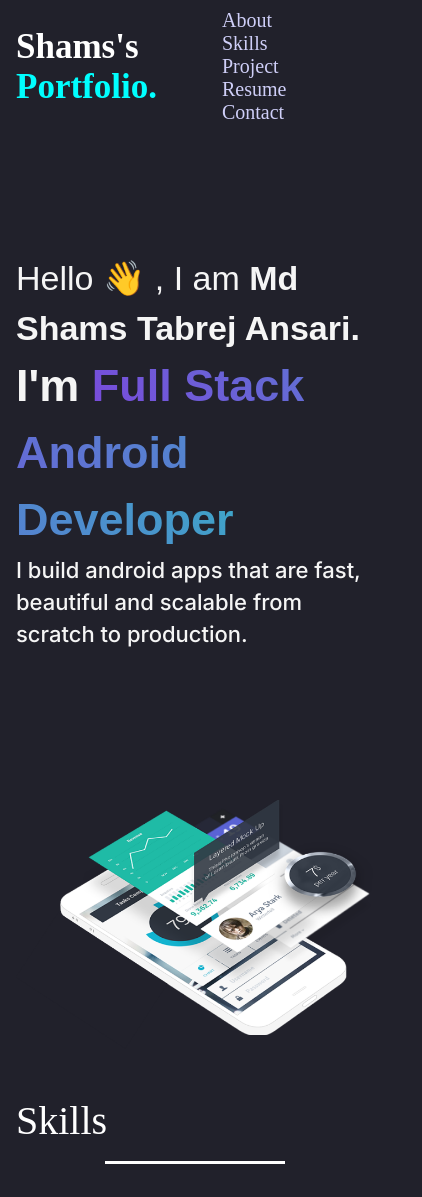
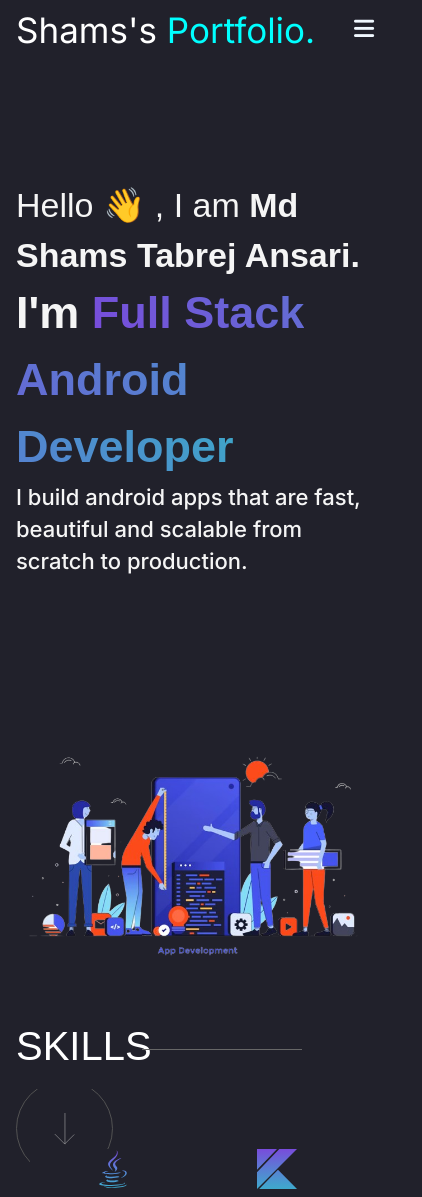
Before and after one commit to Shams66789/Shams66789.github.io, a plain HTML site: page index.html in a window 390 px wide. Shown: the part 20-1217 px from the top of the page, 422 px wide, since content can reach past the window. Drawn offline with nearby package versions, Linux system fonts and the light colour scheme; a web font is replaced by a local one.

Commit message:
design modification with improve functionlity

```diff
--- a/index.html
+++ b/index.html
@@ -8,6 +8,7 @@
     <script src="https://kit.fontawesome.com/b9bb972247.js" crossorigin="anonymous"></script>
     <script src="https://code.jquery.com/jquery-3.6.0.min.js"></script>
     <link rel="stylesheet" href="styles.css">
+    <script src="script.js"></script>
 </head>
 <body>
     <nav class="navbar">
@@ -36,15 +37,18 @@
                     <div class="text-3">I build android apps that are fast, beautiful and scalable from scratch to production.</div>
                 </div>
                 <div class="column right">
-                    <img src="images/background_image.png" alt="">
+                    <img src="images/back-2.png" alt="">
                 </div>
             </div>
+            <div class="bottom-navigation">
+                    <img src="assets/bottom_nav.svg" onclick="goToSection()">
+                </div>
         </div>
     </Section>
 
     <section class="skills" id="skills">
         <div class="max-width">
-            <h2 class="title">Skills</h2>
+            <h2 class="title">SKILLS</h2>
             <div class="skills-content">
                 <ul>
                     <li> <span class="skill-icon">
@@ -80,6 +84,11 @@
         </div>
     </section>
 
+    <Section class="project" id="project">
+        <div class="max-width">
+            <h2 class="title">PROJECTS</h2>
+        </div>
+    </Section>
 
 
 </body>
--- a/script.js
+++ b/script.js
@@ -26,3 +26,7 @@ function carousel() {
   x[myIndex-1].style.display = "block";
   setTimeout(carousel, 2500);
 }
+
+function goToSection() {
+    window.location.hash = "skills";
+}
--- a/styles.css
+++ b/styles.css
@@ -50,7 +50,8 @@ html{
 .navbar .logo a{
     color: #FFFFFF;
     font-size: 35px;
-    font-weight: 600;
+    font-weight: 400;
+    font-family: 'Inter', sans-serif;
 }
 .navbar .logo a span{
     color: cyan;
@@ -80,6 +81,40 @@ html{
     display: none;
 }
 
+@media (max-width: 957px) {
+    .menu-btn{
+        display: block;
+        color: aliceblue;
+        z-index: 999;
+    }
+    .menu-btn i.active::before{
+        content: "\f00d";
+    }
+    .navbar .menu{
+        position: fixed;
+        height: 100vh;
+        width: 100%;
+        left: -100%;
+        top: 0;
+        background: #21212B;
+        text-align: center;
+        padding-top: 70px;
+        transition: all 0.3s ease;
+    }
+    .navbar .menu.active{
+        left: 0;
+    }
+    .navbar .menu li{
+        display: block;
+    }
+    .navbar .menu li a{
+        display: inline-block;
+        margin: 15px 0;
+        font-size: 25px;
+    }
+
+}
+
 li {
     list-style-type: none;
 }
@@ -92,6 +127,7 @@ section .title{
     color: #FFFFFF;
     font-size: 40px;
     font-weight: 500;
+    font-family: 'Mohave', sans-serif;
     margin-bottom: 60px;
     padding-bottom: 20px;
   }
@@ -99,12 +135,17 @@ section .title{
 section .title::before{
     content: "";
     position: absolute;
-    bottom: 0px;
-    left: 50%;
-    width: 180px;
-    height: 3px;
-    background: #ffffff;
-    transform: translateX(-50%);
+    top: 39%;
+    width: 240px;
+    height: 0.5px;
+    background: #676767;
+    transform: translateX(-90%);
+  }
+
+  @media (max-width : 768px) {
+    section .title::before{
+        width: 160px;
+    }
   }
 
 .home{
@@ -188,6 +229,10 @@ section .title::before{
 
 }
 
+.skills .title::before {
+    left: 345px;
+}
+
 .skills ul {
     display: flex;
     flex-wrap: wrap;
@@ -199,7 +244,7 @@ section .title::before{
 
 .skills .skill-heading, .skills .skill-icon{
     display: inline-block;
-    font-weight: 400;
+    font-weight: 600;
     color: #FFFFFF;
     font-family: 'Mohave', sans-serif;
     font-size: 25px;
@@ -237,6 +282,9 @@ section .title::before{
         row-gap: 40px;
 
     }
+    .skills .title::before {
+        left: 270px;
+    }
     .skills .skill-heading, .skills .skill-icon{
         font-size: 20px;
     }
@@ -245,3 +293,7 @@ section .title::before{
 
     }
 }
+
+.project .title::before{
+    left: 390px;
+}
```
Also changed, not shown: assets/bottom_nav.svg (added), images/back-2.png (added), 1 other file.
